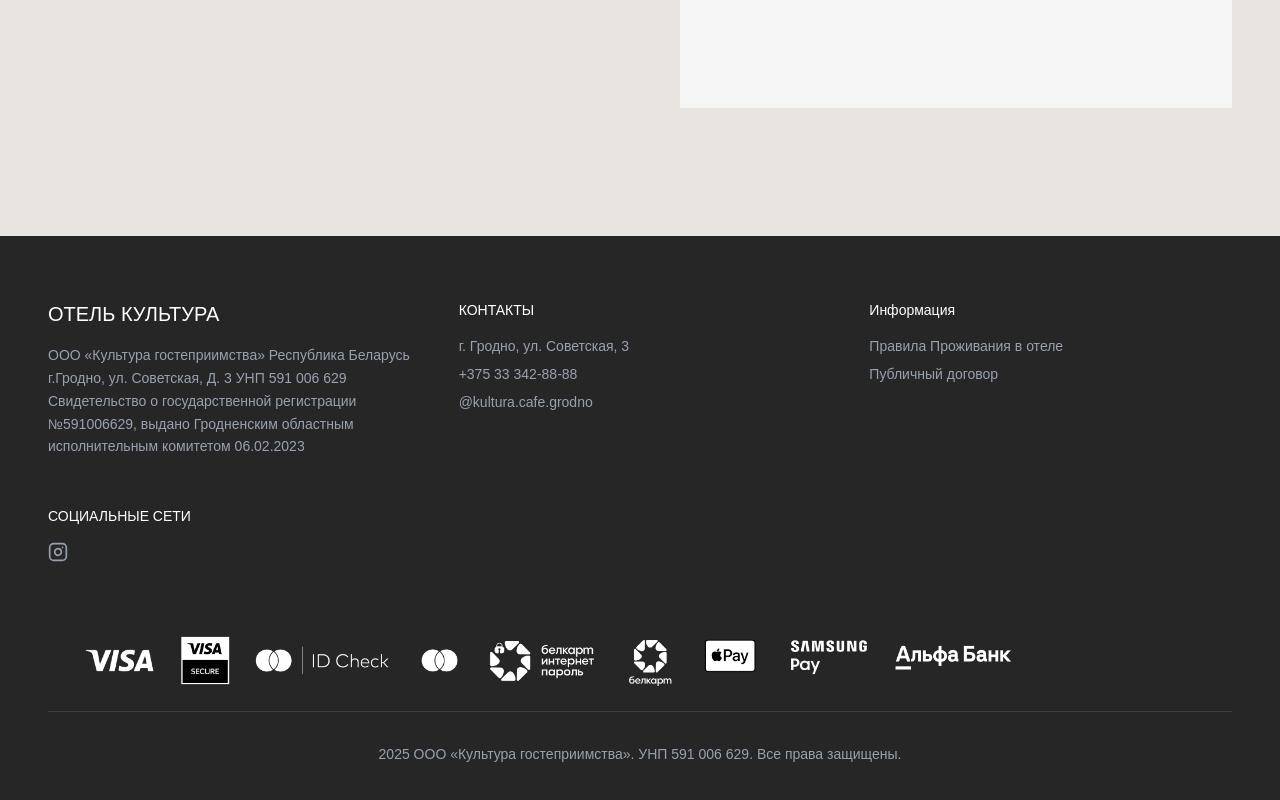
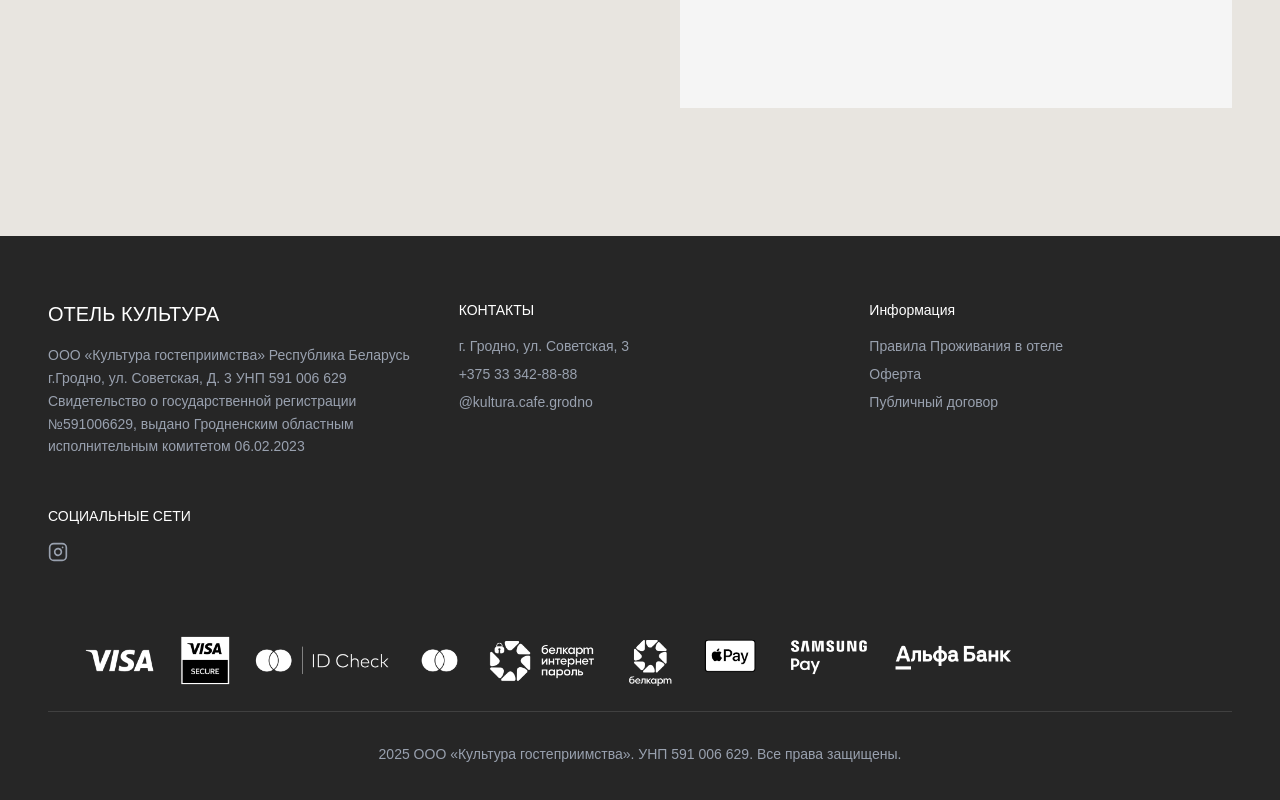
Before and after one commit to Kultura-web/finalnextkultura, a Next.js app: page / in a window 1280 px wide. Shown: the part 4903-5703 px from the top of the page. Built offline with nearby package versions, Linux system fonts and the light colour scheme.

Commit message:
Updated Footer.tsx

```diff
--- a/components/components/Footer.tsx
+++ b/components/components/Footer.tsx
@@ -43,6 +43,14 @@ export default function Footer() {
                 </Link>
               </li>
               <li>
+              <Link
+                  href="/oferta"
+                  className="hover:text-white transition-colors"
+                >
+                  Оферта
+                </Link>
+              </li>
+              <li>
                 <Link
                   href="/contract"
                   className="hover:text-white transition-colors"
```
